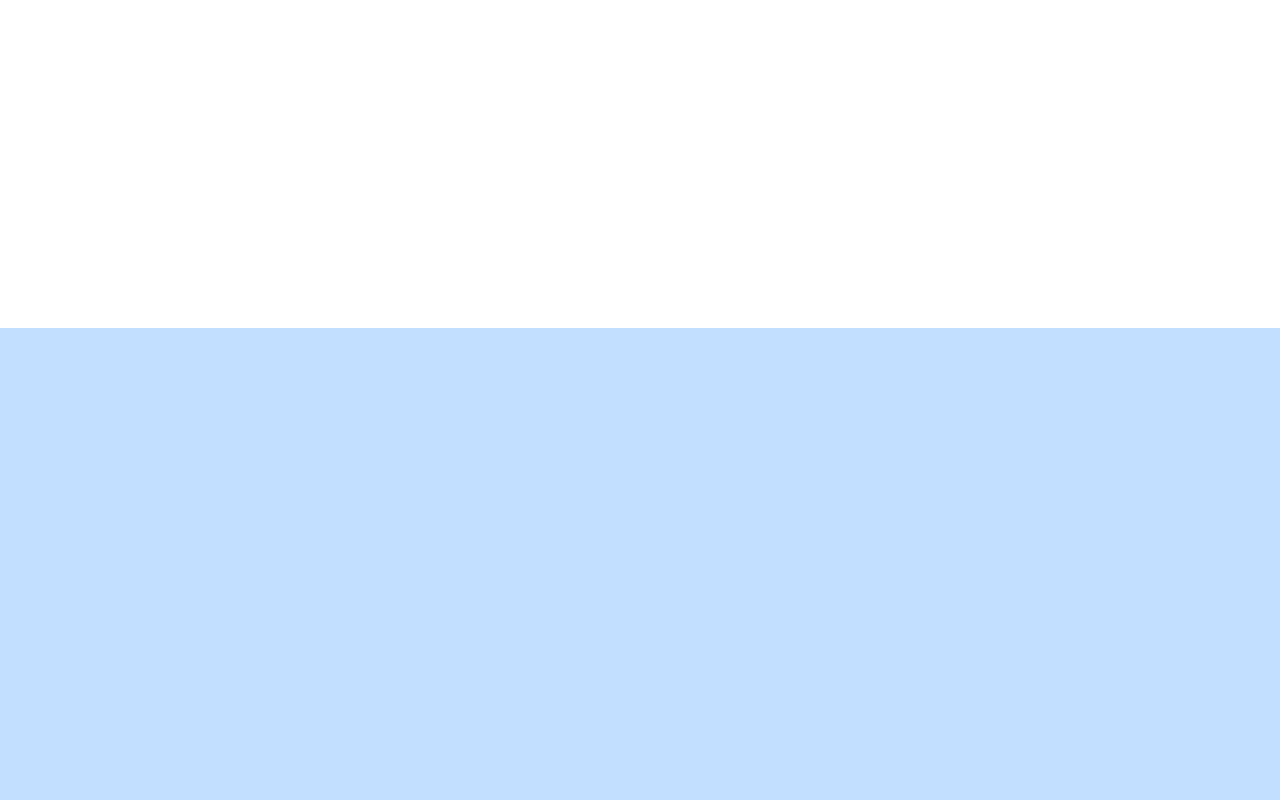
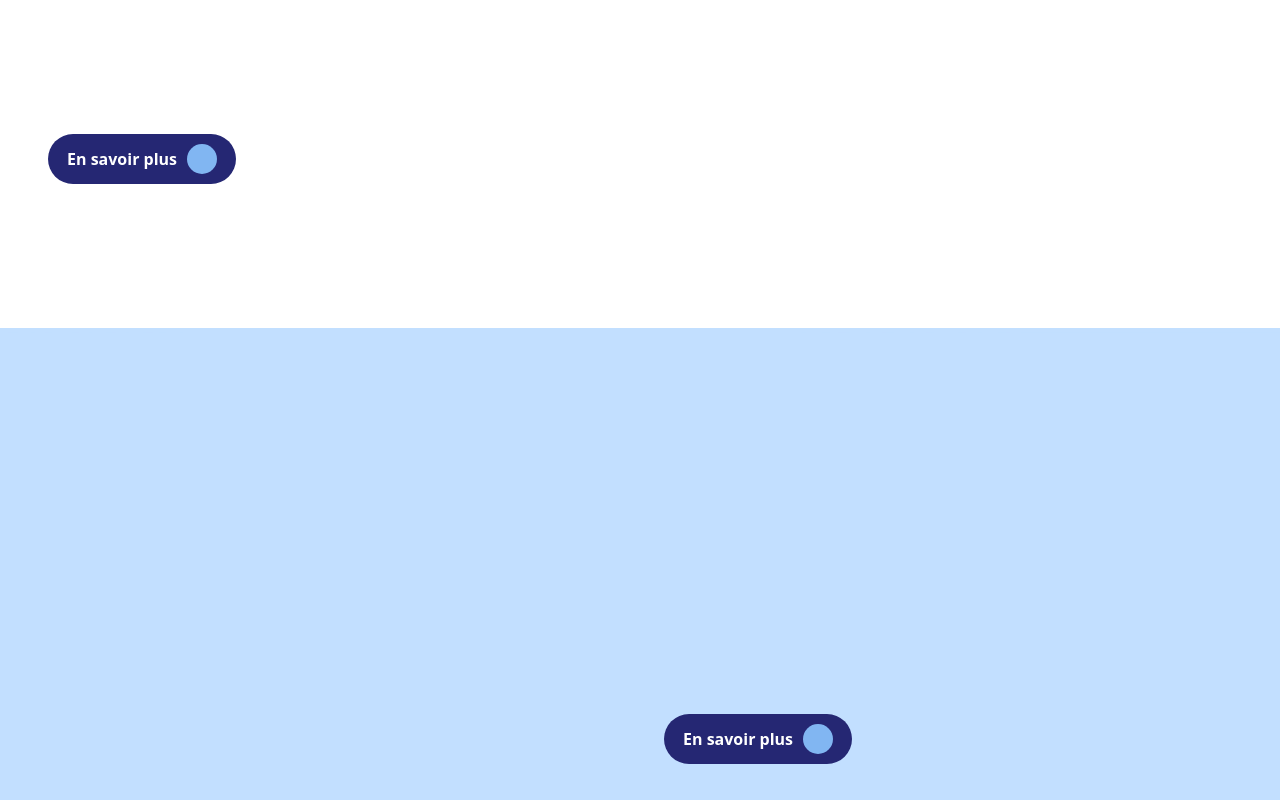
Before and after one commit to ThomasTew1579/ThomasTew1579.github.io, a Vue app: page / in a window 1280 px wide. Shown: the part 1440-2240 px from the top of the page. Built offline with nearby package versions, Linux system fonts and the light colour scheme.

Commit message:
inté: HomeView

```diff
--- a/src/components/DropdownYoutube.vue
+++ b/src/components/DropdownYoutube.vue
@@ -9,7 +9,6 @@ export default {
 
 document.addEventListener("DOMContentLoaded", function () {
     const dropdownYoutube = document.querySelectorAll(".dropdown-youtube");
-
     for(const section of dropdownYoutube) {
         const dropdowns = section.querySelectorAll(".video");
         closeAllDropdown();
--- a/src/components/SliderCardScroll.vue
+++ b/src/components/SliderCardScroll.vue
@@ -63,7 +63,7 @@ export default {
         </Splide>
         <div class="container">
             <div class="outro flex justify-center">
-                <ButtonSecondary link="/" title="Voir tout" />
+                <ButtonSecondary link="/realisations" title="Voir tout" />
             </div>
         </div>
     </section>
--- a/src/views/HomeView.vue
+++ b/src/views/HomeView.vue
@@ -16,11 +16,15 @@ export default {
       return {
         btnAbout : {
           url: "/About",
-          title: "btn moche",
+          title: "En savoir plus",
         },
         btnFrom : {
           url: "/formations",
-          title: "btn moche",
+          title: "En savoir plus",
+        },
+        btnXp : {
+          url: "/experiences",
+          title: "En savoir plus",
         },
         btnContactTel : {
           url: "tel:+33781598200",
@@ -50,6 +54,7 @@ export default {
       title="Thomas Pasquet"
       :order = "true"
       image="/image/photo-perso.webp"
+      :btn="btnAbout"
     >
       Né en 1994 et originaire de la Sarthe, je vis maintenant à Lyon depuis 2016. Régisseur lumière dans le spectacle vivant puis reconverti dans le développement web, j’occupe actuellement un poste de développeur full stack au sein d’une agence WordPress lyonnaise. <br>
       Je souhaite désormais mettre aux défis mes compétences de Développeur Front acquises et enrichir mes connaissances dans les frameworks JavaScript.</Damier>
@@ -58,6 +63,7 @@ export default {
       image="/image/illustrations/illu-xp.webp"
       :bg = "true"
       :hideMobileImage ="true"
+      :btn="btnXp"
     >
       Mon parcours professionnel m’a permis d’acquérir des compétences variées, allant de la gestion d’équipes en tant que régisseur lumière à la création de sites web en tant que développeur. Après ma reconversion dans le développement web, j’ai travaillé chez Pilot’in comme développeur Front-End puis Full Stack, où j’ai mené plusieurs projets avec une expertise en HTML, CSS, JavaScript et WordPress. Aujourd’hui, je souhaite me spécialiser dans le développement Front-End, en mettant l’accent sur l’optimisation de l’expérience utilisateur et des performances web.</Damier>
     <SliderCardScroll
@@ -69,6 +75,7 @@ export default {
       image="/image/illustrations/illu-form.webp"
       :order = "true"
       :hideMobileImage ="true"
+      :btn=btnFrom
     >
       Mon parcours de formation est marqué par une évolution constante vers le développement web. Après un BTS en électrotechnique et une formation en régie technique de l’événementiel, j’ai suivi des cours en ligne spécialisés en HTML, CSS et JavaScript sur Udemy et Elephorme. Ces formations m'ont permis d'acquérir les bases solides et d'approfondir mes compétences dans les technologies web, essentielles à mon activité de développeur.</Damier>
 </template>
```
Also changed, not shown: 1 other file (tests, documents, lock files or other folders).
